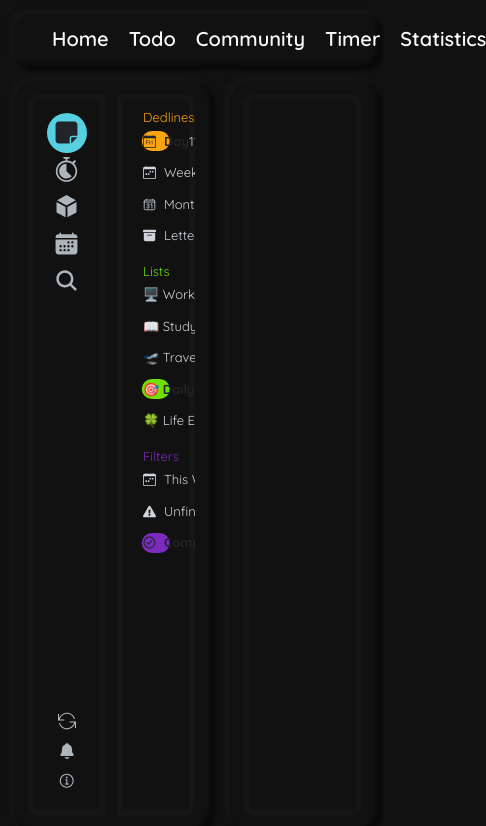
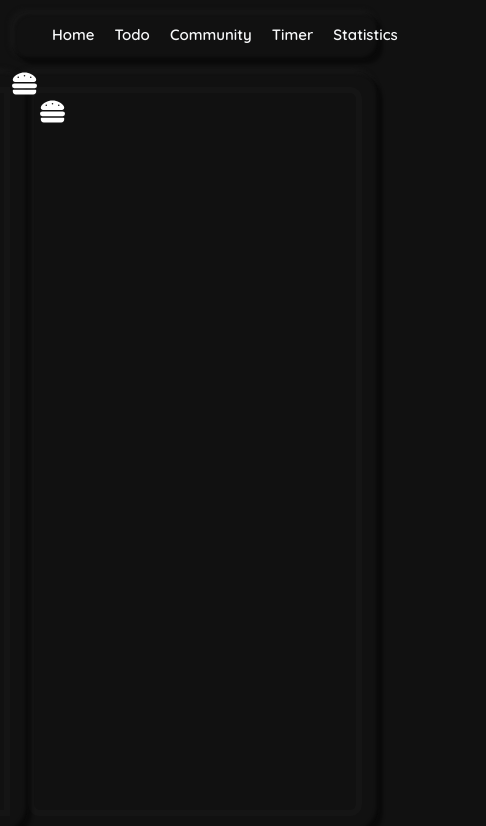
Before and after one commit to unrealchayka/ToDo, a Next.js app: page / in a window 390 px wide. Shown: the top 826 px of the page, 486 px wide, since content can reach past the window. Built offline with nearby package versions, Linux system fonts and the light colour scheme.

Commit message:
animate aside

```diff
--- a/package.json
+++ b/package.json
@@ -12,6 +12,7 @@
     "framer-motion": "^12.9.2",
     "next": "^15.3.1",
     "react": "^19.1.0",
+    "react-device-detect": "^2.2.3",
     "react-dom": "^19.1.0",
     "react-icon": "^1.0.0",
     "react-icons": "^5.5.0"
--- a/src/app/components/header.tsx
+++ b/src/app/components/header.tsx
@@ -4,7 +4,7 @@ export const Header = () => {
   return (
     <div className='flex justify-between text-[var(--color-1)] items-center w-full box-3d-shadow font-[600] px-10 py-3 rounded-2xl'>
       <span></span>
-      <ul className='flex gap-5 text-[20px]'>
+      <ul className='flex gap-5 text-[15px] sm:text-[20px]'>
         <li>Home</li>
         <li>Todo</li>
         <li>Community</li>
--- a/src/app/components/main.tsx
+++ b/src/app/components/main.tsx
@@ -1,6 +1,8 @@
 'use client'
 import React, { useState, useEffect, useCallback } from 'react';
 import { motion, AnimatePresence } from 'framer-motion';
+import { isMobile } from 'react-device-detect';
+
 import {
     IoCalendar, IoCalendarNumberOutline, IoSearch, IoNotifications,
     IoInformationCircleOutline
@@ -16,6 +18,8 @@ import { TfiReload } from "react-icons/tfi";
 import { CgCheckO } from "react-icons/cg";
 import { RxLapTimer } from "react-icons/rx";
 import { HiMiniCube } from "react-icons/hi2";
+import { FaHamburger } from "react-icons/fa";
+
 
 // Типы
 interface Props {
@@ -32,6 +36,14 @@ interface Indexes {
 interface AsideProps {
     indexes: Indexes;
     handleIndexes: (nameIndex: keyof Indexes, value: number) => void;
+    sizeWindowBool?: boolean;
+    viewAside?: boolean;
+    handleAside?: () => void;
+}
+
+interface MainWindowProps {
+    handleAside?: () => void;
+    viewAside: boolean;
     sizeWindowBool?: boolean;
 }
 
@@ -81,7 +93,7 @@ const IconItem: React.FC<{
 );
 
 // Основные компоненты
-const AsideMenu: React.FC<AsideProps> = ({ indexes, handleIndexes, sizeWindowBool }) => {
+const AsideMenu: React.FC<AsideProps> = ({ indexes, handleIndexes, sizeWindowBool, handleAside }) => {
     const firstIconList = [
         { id: 'note', icon: <FaNoteSticky /> },
         { id: 'timer', icon: <RxLapTimer /> },
@@ -281,16 +293,40 @@ const AsideTimer = () => {
     );
 };
 
-const Aside: React.FC<AsideProps> = ({ indexes, handleIndexes }) => {
-    const sizeWindowBool = [0, 1, 2].includes(indexes.blueIndex);
+const Aside: React.FC<AsideProps> = ({ indexes, handleIndexes, viewAside, sizeWindowBool, handleAside }) => {
+    const mobileClasses = 'm-auto left-[50%] translate-x-[-50%] w-[90vw] h-screen'
 
+    const [isReady, setIsReady] = useState(false);
+
+    const animateAside = {
+        width: sizeWindowBool ? '23%' : '110px',
+        left: viewAside ? '-26%' : '0%'
+    }
+
+    const mobileAnimateAside = {
+        width: sizeWindowBool ? '90%' : '110px',
+        left: viewAside ? '50%' : '-100%'
+    }
+
+
+    const initialAside = { width: '23%', left: '-26%' }
+
+    const mobileInitialAside = { left: '-26%', top: '50px' }
+
+    useEffect(() => {
+        setIsReady(true);
+    }, []);
     return (
         <motion.div
-            initial={{ width: 110 }}
-            animate={{ width: sizeWindowBool ? 500 : 110 }}
-            className="box-3d-shadow h-full bg-[#111] flex gap-3 rounded-3xl p-4"
+            initial={isReady && (!isMobile ? initialAside: mobileInitialAside)}
+            animate={isReady && (!isMobile ? animateAside: mobileAnimateAside)}
+            transition={{
+                duration: 0.5,
+                ease: 'easeInOut'
+            }}
+            className={`absolute overflow-hidden ${isReady && (isMobile && mobileClasses)} min-w-[110px] z-3 left-0 box-3d-shadow h-full bg-[#111] flex gap-3 rounded-3xl p-4`}
         >
-            <AsideMenu indexes={indexes} handleIndexes={handleIndexes} sizeWindowBool={sizeWindowBool} />
+            <AsideMenu indexes={indexes} handleIndexes={handleIndexes} handleAside={handleAside} sizeWindowBool={sizeWindowBool} />
             <AnimatePresence mode="wait">
                 {indexes.blueIndex === 0 && (
                     <motion.div
@@ -315,13 +351,13 @@ const Aside: React.FC<AsideProps> = ({ indexes, handleIndexes }) => {
     );
 };
 
-const MainWindow = () => (
-    <div className="box-3d-shadow bg-[#111] w-full h-full p-4 rounded-3xl">
-        <div className="border-hover w-full h-full rounded-xl"></div>
-    </div>
-);
+export const Main: React.FC<Props> = ({ className }) => {
 
-export const Main: React.FC<Props> = ({ className }) => {
+    const [viewAside, setViewAside] = useState<boolean>(true);
+    function handleAside() {
+        setViewAside(!viewAside);
+        console.log(viewAside)
+    };
     const [indexes, setIndexes] = useState({
         orangeIndex: 0,
         blueIndex: 0,
@@ -329,14 +365,67 @@ export const Main: React.FC<Props> = ({ className }) => {
         purpleIndex: 2
     });
 
+    const sizeWindowBool = [0, 1, 2].includes(indexes.blueIndex);
+
     const handleIndexes = (nameIndex: keyof Indexes, value: number) => {
         setIndexes(prev => ({ ...prev, [nameIndex]: value }));
     };
 
     return (
-        <div className={`flex gap-4 3xl:gap-10 h-full container m-auto ${className}`}>
-            <Aside indexes={indexes} handleIndexes={handleIndexes} />
-            <MainWindow />
+        <div className={`flex relative gap-4 3xl:gap-10 h-full container m-auto ${className}`}>
+            <div
+                        className='absolute z-5 text-[25px] text-[white] transition-all duration-500 hover:text-[var(--blue)] cursor-pointer'
+                        onClick={handleAside}
+                        >
+                        <FaHamburger />
+                    </div>
+            <Aside indexes={indexes} handleIndexes={handleIndexes} viewAside={viewAside} sizeWindowBool={sizeWindowBool} handleAside={handleAside} />
+            <MainWindow handleAside={handleAside} viewAside={viewAside} sizeWindowBool={sizeWindowBool} />
         </div>
     );
 };
+
+const MainWindow: React.FC<MainWindowProps> = ({ handleAside, viewAside, sizeWindowBool }) => {
+    // Для SSR: начальное состояние должно совпадать на сервере и клиенте
+    const [isReady, setIsReady] = useState(false);
+
+    useEffect(() => {
+      setIsReady(true); // Устанавливаем флаг, что компонент смонтирован на клиенте
+    }, []);
+
+    if (!isReady) {
+      // Возвращаем пустой div во время SSR и начальной гидратации
+      return <div className="hidden" />;
+    }
+
+    // Не рендерим на мобильных устройствах
+    if (isMobile) {
+      return null;
+    }
+
+    return (
+      <motion.div
+        initial={{ width: '100%' }}
+        animate={{
+          width: !sizeWindowBool
+            ? '92%'
+            : viewAside
+              ? '100%'
+              : '75%'
+        }}
+        transition={{
+          duration: 0.5,
+          ease: 'easeInOut'
+        }}
+        className={`absolute right-0 top-0 box-3d-shadow bg-[#111] h-full p-4 rounded-3xl`}
+      >
+        <div
+          className='absolute top-7 left-7 text-[25px] text-[white] transition-all duration-500 hover:text-[var(--blue)] cursor-pointer'
+          onClick={handleAside}
+        >
+          <FaHamburger />
+        </div>
+        <div className="border-hover w-full h-full rounded-xl"></div>
+      </motion.div>
+    );
+  };
--- a/src/app/globals.css
+++ b/src/app/globals.css
@@ -7,6 +7,10 @@
 :root {
   --dark: #111;
   --light: #cacaca;
+  --orange: #fca311;
+  --green: #70e000;
+  --purple: #7b2cbf;
+  --blue: #56cfe1;
   --color-1: #f8f9fa;
   --color-2: #e9ecef;
   --color-3: #dee2e6;
```
Also changed, not shown: 1 other file (tests, documents, lock files or other folders).
